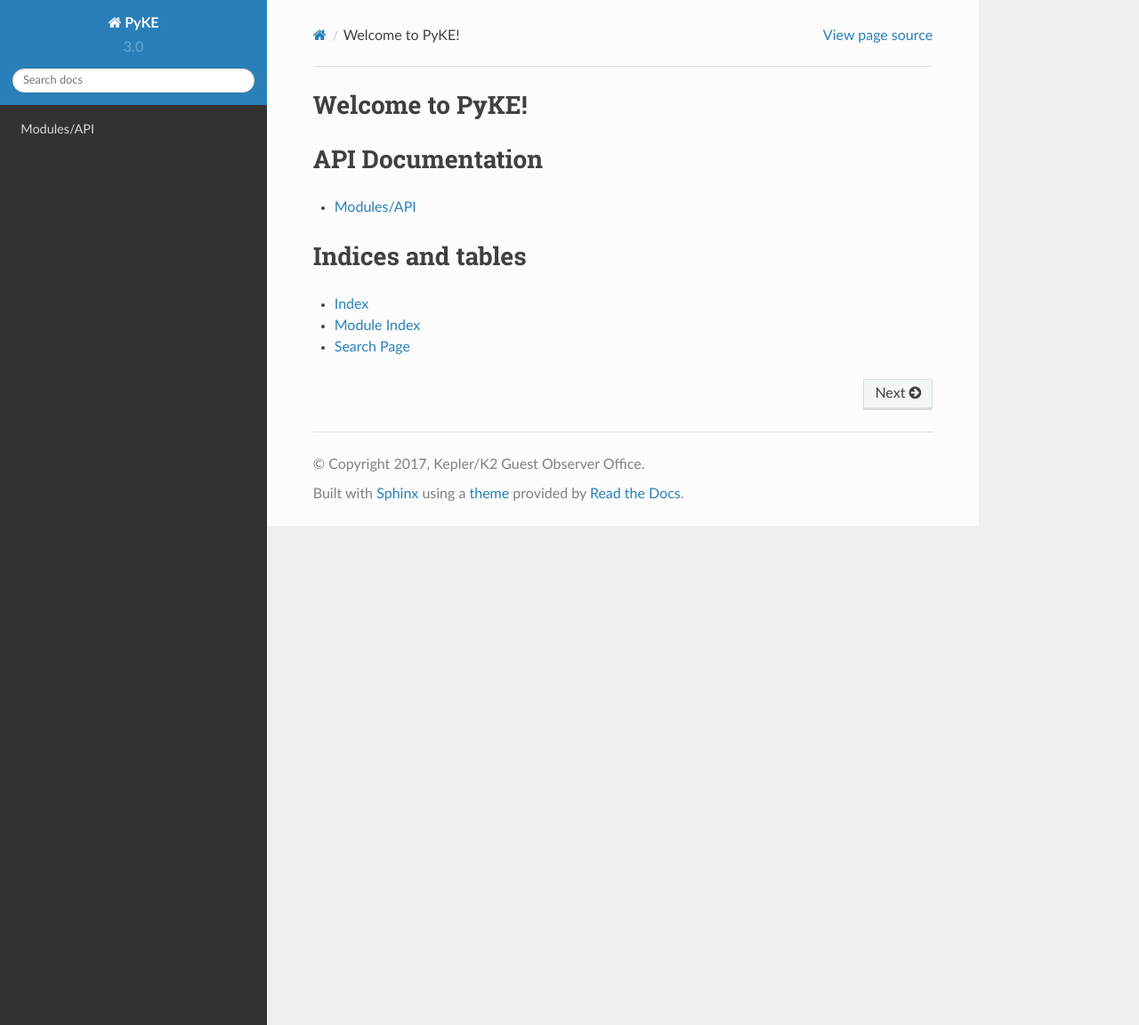
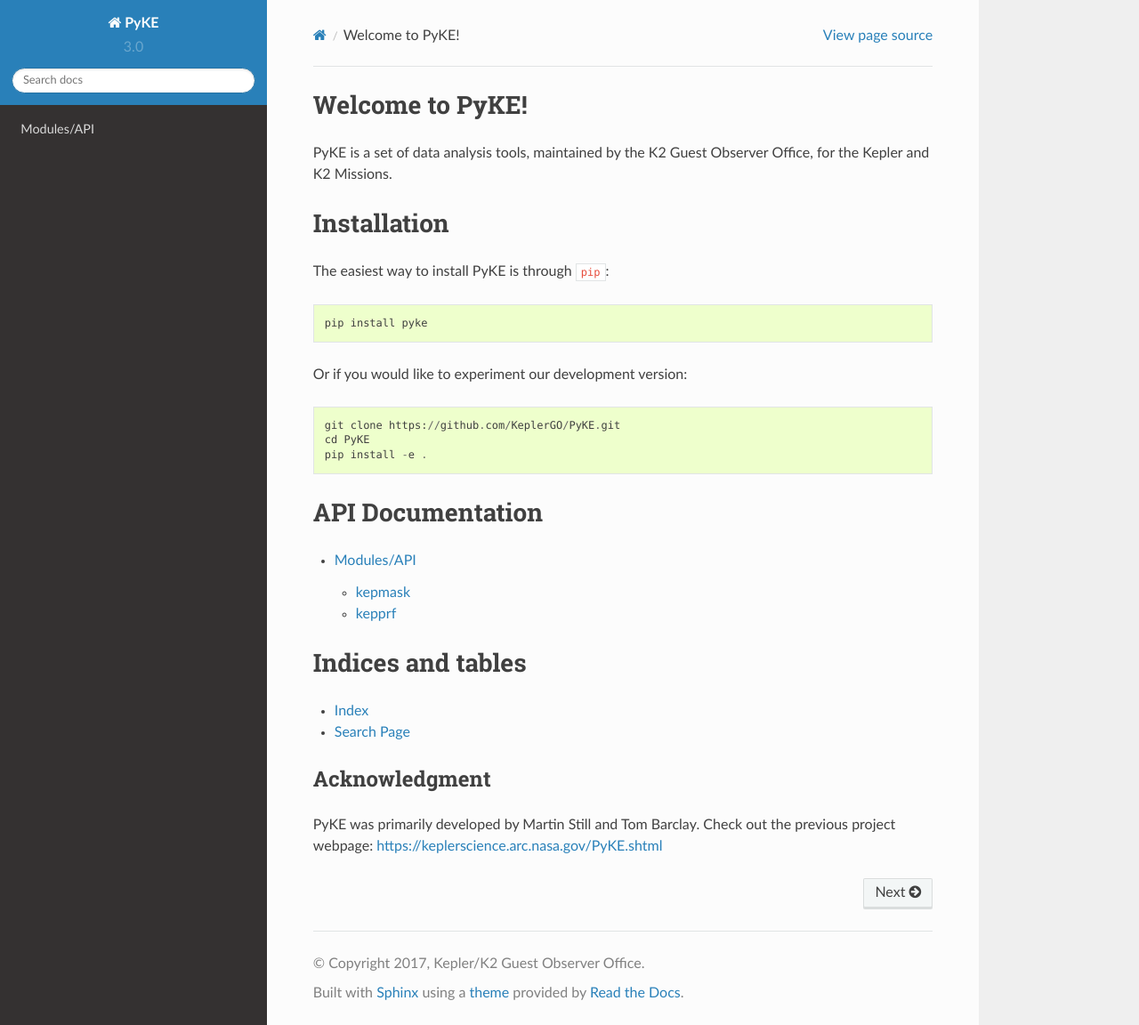
Before and after one commit to KeplerGO/pyke, a Sphinx documentation site: the page built from docs/source/index.rst, in a window 1280 px wide and 1152 px high. Shown: the whole window at 89% size. Built offline with Sphinx 7.4.7 and the Read the Docs theme 2.0.0, drawn with Linux system fonts in a browser that asks for light colours.

Commit message:
doc fixes

```diff
--- a/docs/source/api.rst
+++ b/docs/source/api.rst
@@ -1,5 +1,7 @@
 Modules/API
 ===========
 
-.. autofunction:: pyke.kepmask.kepmask
-.. autofunction:: pyke.kepprf.kepprf
+.. toctree::
+
+    kepmask
+    kepprf
--- a/docs/source/conf.py
+++ b/docs/source/conf.py
@@ -31,13 +31,13 @@
 # Add any Sphinx extension module names here, as strings. They can be
 # extensions coming with Sphinx (named 'sphinx.ext.*') or your custom
 # ones.
-extensions = ['sphinx.ext.autodoc',
-    'sphinx.ext.autosummary',
+extensions = ['sphinx.ext.autosummary',
     'sphinx.ext.doctest',
     'sphinx.ext.intersphinx',
     'sphinx.ext.todo',
     'sphinx.ext.coverage',
-    'sphinx.ext.githubpages']
+    'sphinx.ext.githubpages',
+    'numpydoc']
 
 # Add any paths that contain templates here, relative to this directory.
 templates_path = ['_templates']
--- a/docs/source/index.rst
+++ b/docs/source/index.rst
@@ -9,6 +9,22 @@
 .. toctree::
    :maxdepth: 2
    :caption: Contents:
+
+PyKE is a set of data analysis tools, maintained by the K2 Guest Observer
+Office, for the Kepler and K2 Missions.
+
+Installation
+============
+
+The easiest way to install PyKE is through ``pip``::
+
+    pip install pyke
+
+Or if you would like to experiment our development version::
+
+    git clone https://github.com/KeplerGO/PyKE.git
+    cd PyKE
+    pip install -e .
 
 API Documentation
 =================
@@ -23,5 +39,10 @@
 ==================
 
 * :ref:`genindex`
-* :ref:`modindex`
 * :ref:`search`
+
+Acknowledgment
+--------------
+
+PyKE was primarily developed by Martin Still and Tom Barclay.
+Check out the previous project webpage: https://keplerscience.arc.nasa.gov/PyKE.shtml
--- /dev/null
+++ b/docs/source/kepmask.rst
@@ -0,0 +1,4 @@
+kepmask
+=======
+
+.. autofunction:: pyke.kepmask.kepmask
--- /dev/null
+++ b/docs/source/kepprf.rst
@@ -0,0 +1,4 @@
+kepprf
+======
+
+.. autofunction:: pyke.kepprf.kepprf
```
Also changed, not shown: 2 other files.
